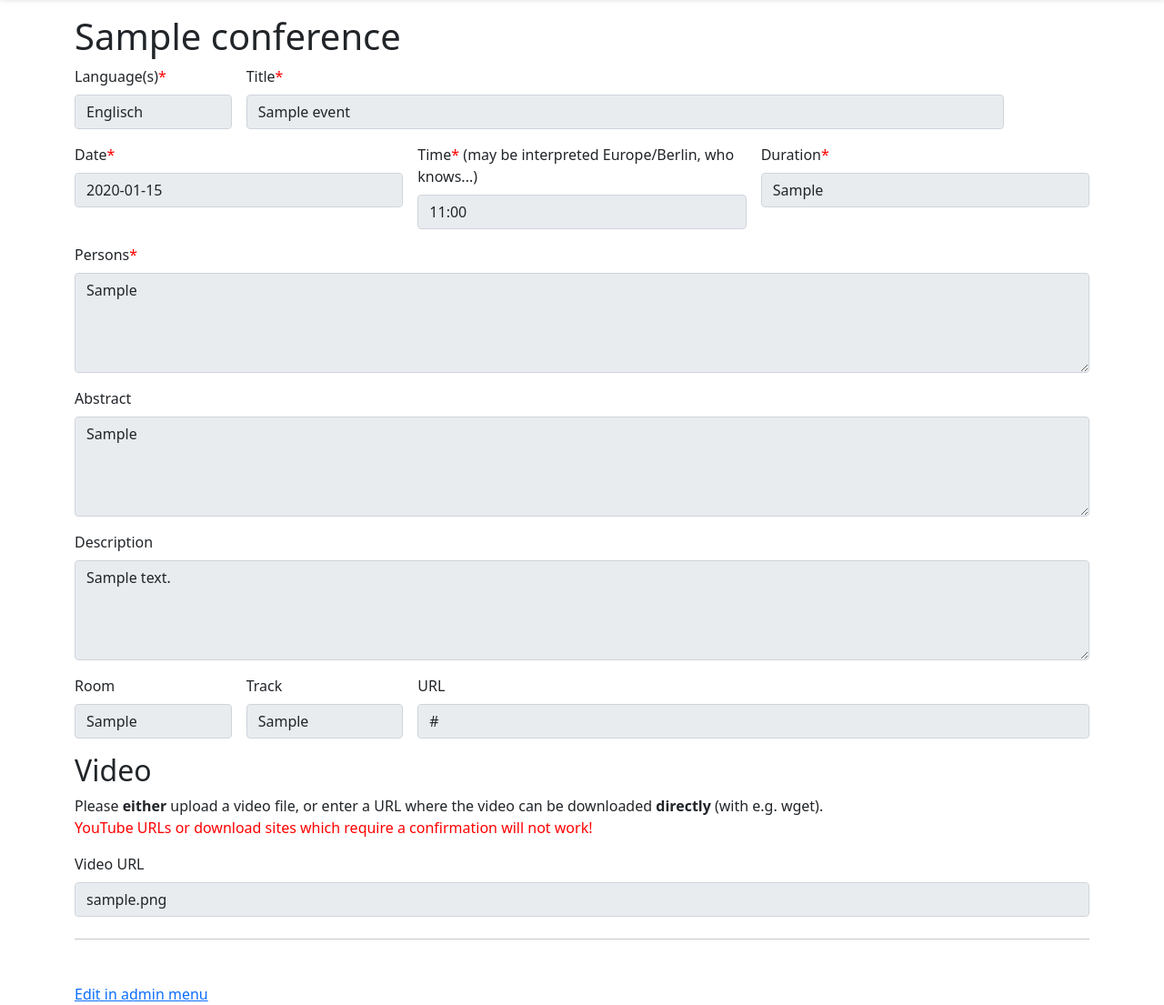
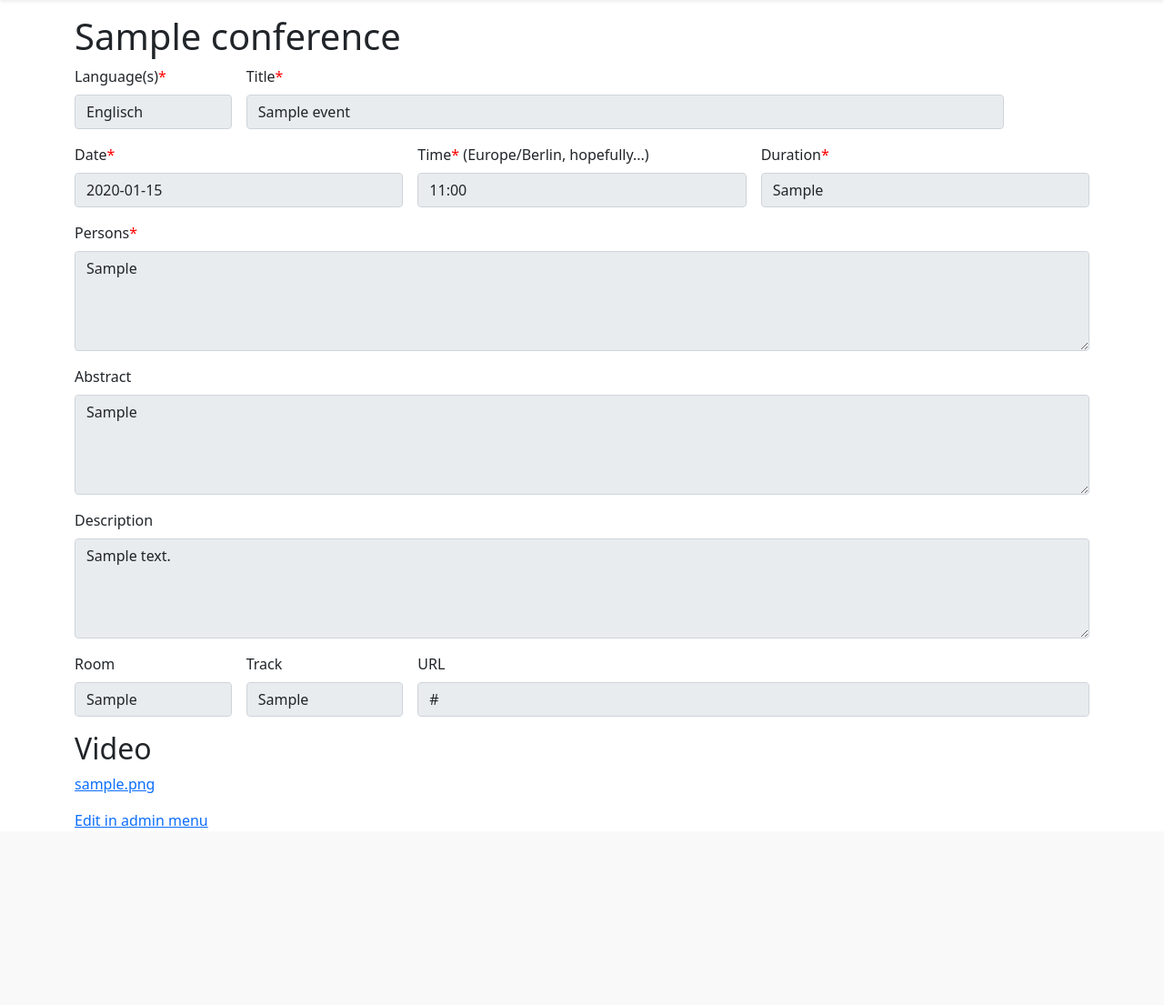
Before and after one commit to voc/voctoimport, a Django app: a page that uses event/templates/event/eventform.html in a window 1280 px wide. Shown: the part 57-1162 px from the top of the page at 91% size. After the commit the page ends 967 px from the top, so only its background shows below. Run offline with Django 3.2, Linux system fonts and the light colour scheme; a user stored in the database is signed in; tables that the repository leaves empty hold one stand-in row (values such as "Sample post"); parts of the project's set-up code (start-up, migrations or seed data) failed here and were passed over; some libraries are stand-ins or nearby versions.

Commit message:
small changes to event form

```diff
--- a/event/templates/event/eventform.html
+++ b/event/templates/event/eventform.html
@@ -44,7 +44,7 @@
               {% if form.date_date.errors %}<div class="invalid-feedback" style="display:block">{{ form.date_date.errors|join:'<br />' }}</div>{% endif %}
             </div>
             <div class="col-sm-4">
-              <label for="{{ form.date_time.id_for_label }}" class="form-label">Time<span style='color:red'>*</span> (may be interpreted Europe/Berlin, who knows...)</label>
+              <label for="{{ form.date_time.id_for_label }}" class="form-label">Time<span style='color:red'>*</span> (Europe/Berlin, hopefully...)</label>
               <input {% if readonly %}readonly{% endif %} type="text" class="form-control" name="{{ form.date_time.html_name }}" id="{{ form.date_time.id_for_label }}" placeholder="{% if not readonly %}hh:mm{% endif %}" value="{% if form.date_time.value %}{{ form.date_time.value }}{% endif %}" required>
               {% if form.date_time.errors %}<div class="invalid-feedback" style="display:block">{{ form.date_time.errors|join:'<br />' }}</div>{% endif %}
             </div>
@@ -88,6 +88,12 @@
               {% if form.url.errors %}<div class="invalid-feedback" style="display:block">{{ form.url.errors|join:'<br />' }}</div>{% endif %}
             </div>
 
+            {% if readonly %}
+            <div class="col-12">
+              <h2>Video</h2>
+              <a href="{{ form.video_url }}">{{ form.video_url }}</a>
+            </div>
+            {% else %}
             <div class="col-12">
               <h2>Video</h2>
               Please <b>either</b> upload a video file, or enter a URL where the video can be downloaded <b>directly</b> (with e.g. wget).<br />
@@ -96,14 +102,12 @@
 
             <div class="col-12" id="div_remotevideofile">
               <label for="{{ form.remotevideofile.id_for_label }}" class="form-label">Video URL</label>
-              <input {% if readonly %}readonly{% endif %} onkeydown="update_hide_fields();" onkeyup="update_hide_fields();" onchange="update_hide_fields();" type="text" class="form-control" name="{{ form.remotevideofile.html_name }}" id="{{ form.remotevideofile.id_for_label }}" placeholder="{% if not readonly %}https://example.org/project/info/whatever{% endif %}" value="{% if form.remotevideofile.value %}{{ form.remotevideofile.value }}{% endif %}">
+              <input onkeydown="update_hide_fields();" onkeyup="update_hide_fields();" onchange="update_hide_fields();" type="text" class="form-control" name="{{ form.remotevideofile.html_name }}" id="{{ form.remotevideofile.id_for_label }}" placeholder="{% if not readonly %}https://example.org/project/info/whatever{% endif %}" value="{% if form.remotevideofile.value %}{{ form.remotevideofile.value }}{% endif %}">
               {% if form.remotevideofile.errors %}<div class="invalid-feedback" style="display:block">{{ form.remotevideofile.errors|join:'<br />' }}</div>{% endif %}
             </div>
             <div class="col-12" id="div_videofile">
               <label for="{{ form.videofile.id_for_label }}" class="form-label">Video File</label>
-              {% if not readonly %}
               <input type="file" class="form-control" onchange="update_hide_fields();" name="{{ form.videofile.html_name }}" id="{{ form.videofile.id_for_label }}" placeholder="Upload file">
-              {% endif %}
               {% if not form.new and form.videofile.value %}
               <br/><a href="https://import.c3voc.de/{{ form.videofile.value }}">https://import.c3voc.de/{{ form.videofile.value }}</a>
               {% endif %}
@@ -112,7 +116,6 @@
           </div>
           <hr class="my-4">
 
-          {% if not readonly %}
           <div class="row">
             <div class="col-{% if form.new or not form.video_url %}12{% else %}6{% endif %}">
               <button class="w-100 btn btn-primary btn-lg" name="save" type="submit">Save</button>
```
